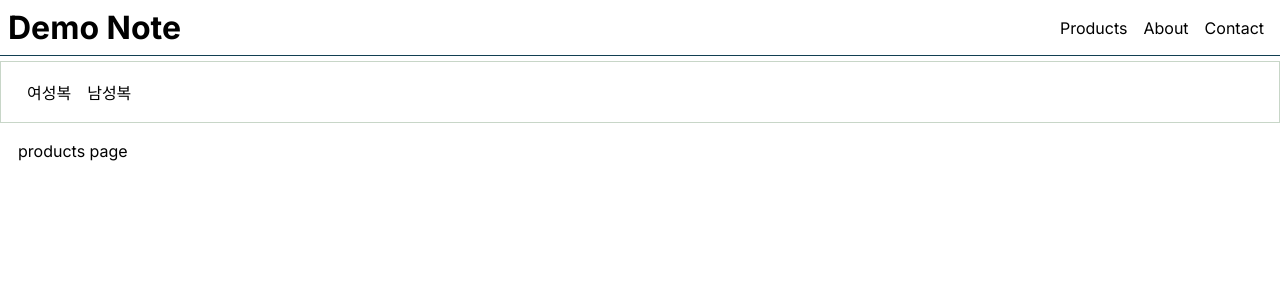
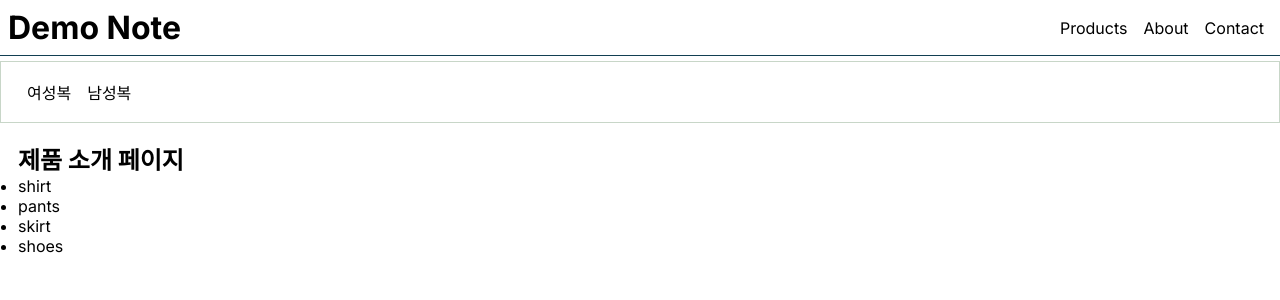
Before and after one commit to yjleeinkr/Next-Note, a Next.js app: page /products in a window 1280 px wide. Shown: the top 300 px of the page. Built offline with nearby package versions, Linux system fonts and the light colour scheme.

Commit message:
use Link on products page

```diff
--- a/src/app/products/layout.tsx
+++ b/src/app/products/layout.tsx
@@ -6,12 +6,12 @@
 }
 export default function ProductLayout({ children } : ChildrenProps) {
   return (
-    <div>
+    <>
       <nav className={styles.nav}>
         <Link href="/products/woman">여성복</Link>
         <Link href="/products/man">남성복</Link>
       </nav>
       <section className={styles.productContainer}>{children}</section>
-    </div>
+    </>
   );
 }
--- a/src/app/products/page.tsx
+++ b/src/app/products/page.tsx
@@ -1,5 +1,19 @@
+import Link from "next/link"
+
+const products = ['shirt', 'pants', 'skirt', 'shoes']; // 임시 데이터
+
 export default function ProductsPage() {
+
   return (
-    <div>products page</div>
-  )
+    <>
+      <h1>제품 소개 페이지</h1>
+      <ul>
+        {products.map((product) => (
+          <li key={product}>
+            <Link href={`/products/${product}`}>{product}</Link>
+          </li>
+        ))}
+      </ul>
+    </>
+  );
 }
```
